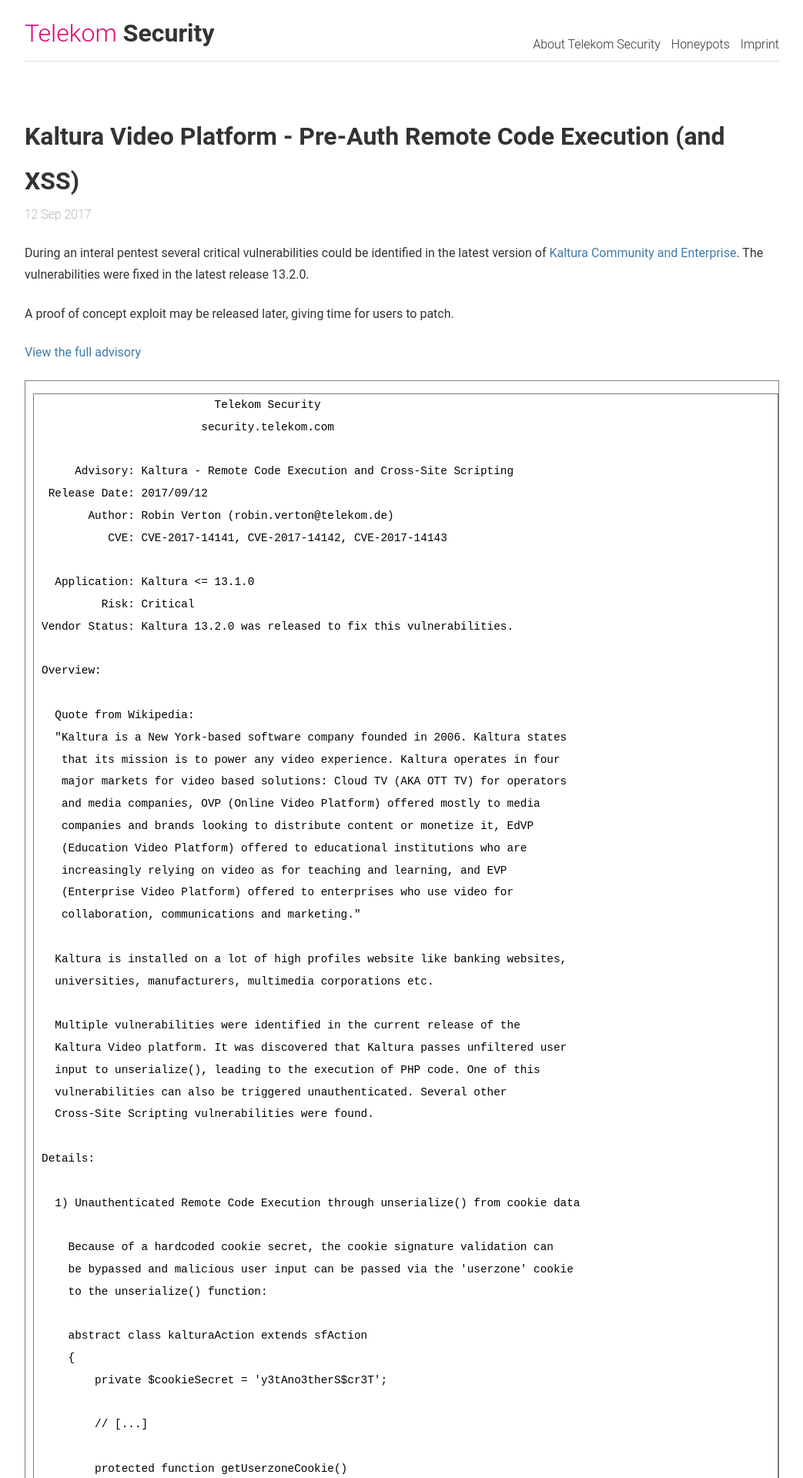
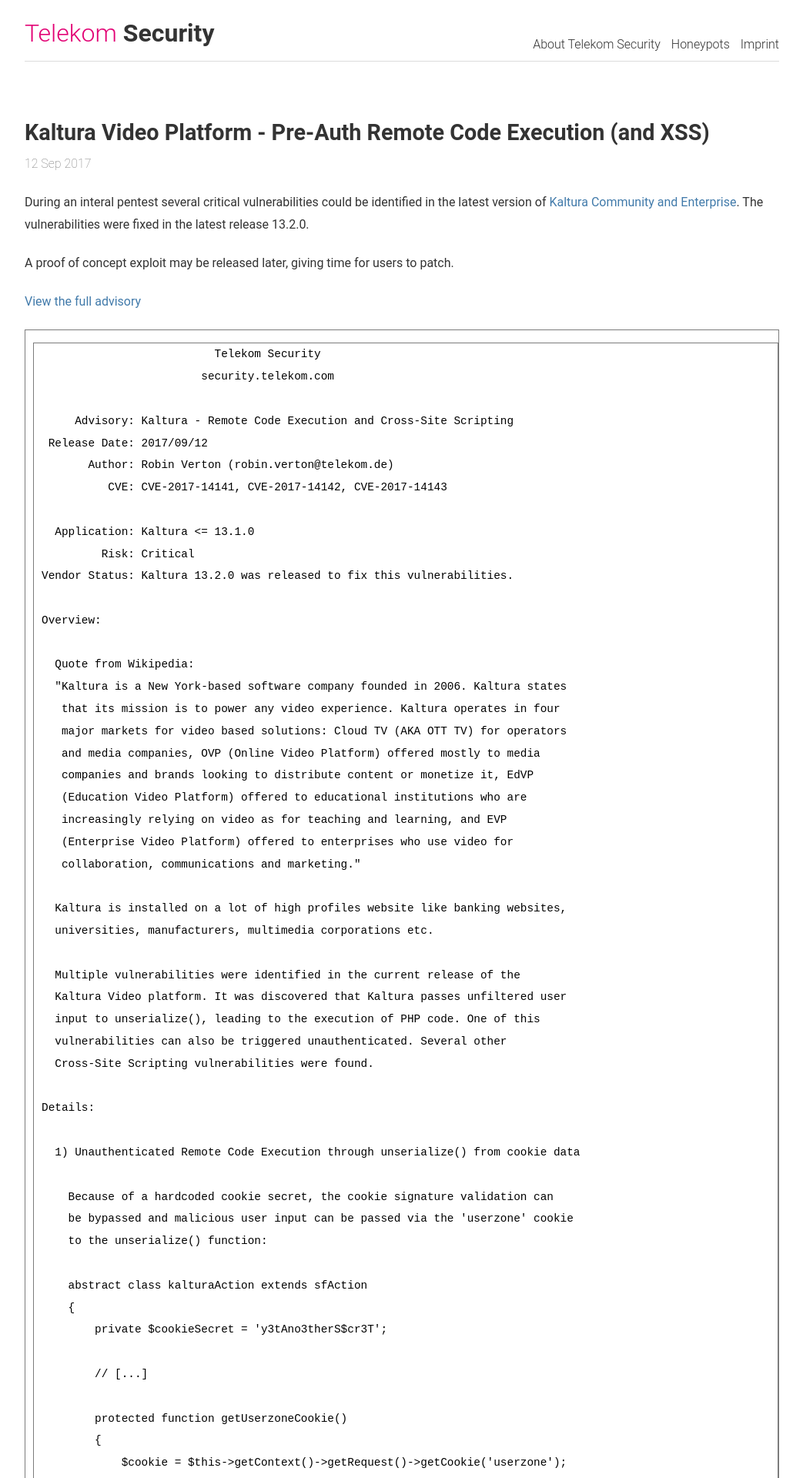
Before and after one commit to telekom-security/telekom-security.github.io, a Jekyll site: the page built from _posts/2017-09-12-kaltura-rce.md, in a window 1280 px wide. Shown: the top 1920 px of the page at 77% size, without its empty margins (118-1161 px from the left). Built offline with Jekyll 4.4.1, drawn with Linux system fonts in a browser that asks for light colours.

```diff
--- a/_config.yml
+++ b/_config.yml
@@ -1,6 +1,6 @@
 # Site settings
 title: Telekom Security
-description: "Telekom Security research and publifications"
+description: "Telekom Security research and publications"
 url: "http://telekomsecurity.github.io/"
 author:
   name: "Telekom Security"
--- a/css/main.scss
+++ b/css/main.scss
@@ -12,6 +12,10 @@ a {
 
 .post > h2 > a {
     font-size:.9em;
+}
+
+#post-page > h2 {
+    font-size:1.8em;
 }
 
 #header a {
```
